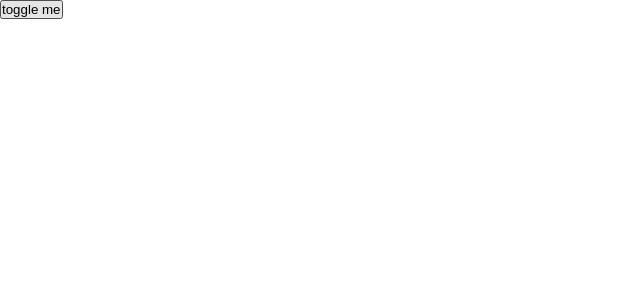
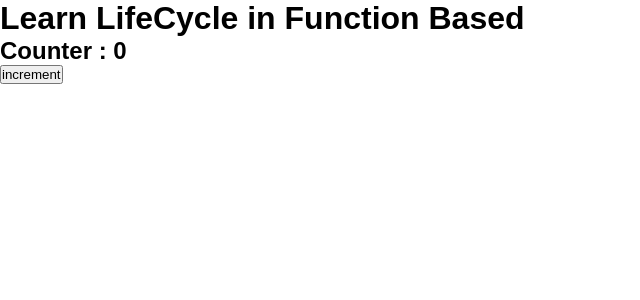
Before and after one commit to Sarvesh-1999/React-11---JNO-JRERTD-M6, a React (Vite) app: page / in a window 1280 px wide. Shown: the top 300 px of the page, without its empty margins (0-640 px from the left). Built offline with nearby package versions, Linux system fonts and the light colour scheme.

Commit message:
notes added

```diff
--- a/src/App.jsx
+++ b/src/App.jsx
@@ -18,6 +18,7 @@ import InlineCss from "./allTopics/09_ReactCss/InlineCss";
 import TodoWrapper from "./allTopics/10_todoApp/TodoWrapper";
 import UncontrolledForms from "./allTopics/11_UncontrolledForms/UncontrolledForms";
 import LifeCycleInCBC from "./allTopics/12_LifeCycle/LifeCycleInCBC";
+import LifeCycleInFBC from "./allTopics/12_LifeCycle/LifeCycleInFBC";
 
 const App = () => {
   const [toggle, setToggle] = useState(false);
@@ -44,8 +45,10 @@ const App = () => {
       {/* <TodoWrapper /> */}
       {/* <UncontrolledForms /> */}
 
-      <button onClick={handleToggle}>toggle me</button>
-      {toggle && <LifeCycleInCBC />}
+      {/* <button onClick={handleToggle}>toggle me</button>
+      {toggle && <LifeCycleInCBC />} */}
+
+      <LifeCycleInFBC />
     </>
   );
 };
--- /dev/null
+++ b/src/allTopics/12_LifeCycle/LifeCycleInFBC.jsx
@@ -0,0 +1,28 @@
+import { useEffect, useState } from "react";
+
+const LifeCycleInFBC = () => {
+  const [count, setCount] = useState(0);
+  const [initailRender, setInitialRender] = useState(true);
+
+  useEffect(() => {
+    console.log("Component Mounted");
+  }, []);
+
+  useEffect(() => {
+    if (initailRender) {
+      setInitialRender(false);
+      return;
+    }
+    console.log("Component Updated");
+  }, [count]);
+
+  return (
+    <>
+      <h1>Learn LifeCycle in Function Based</h1>
+      <h2>Counter : {count}</h2>
+      <button onClick={() => setCount((prev) => prev + 1)}>increment</button>
+    </>
+  );
+};
+
+export default LifeCycleInFBC;
```
Also changed, not shown: 1 other file (tests, documents, lock files or other folders).
